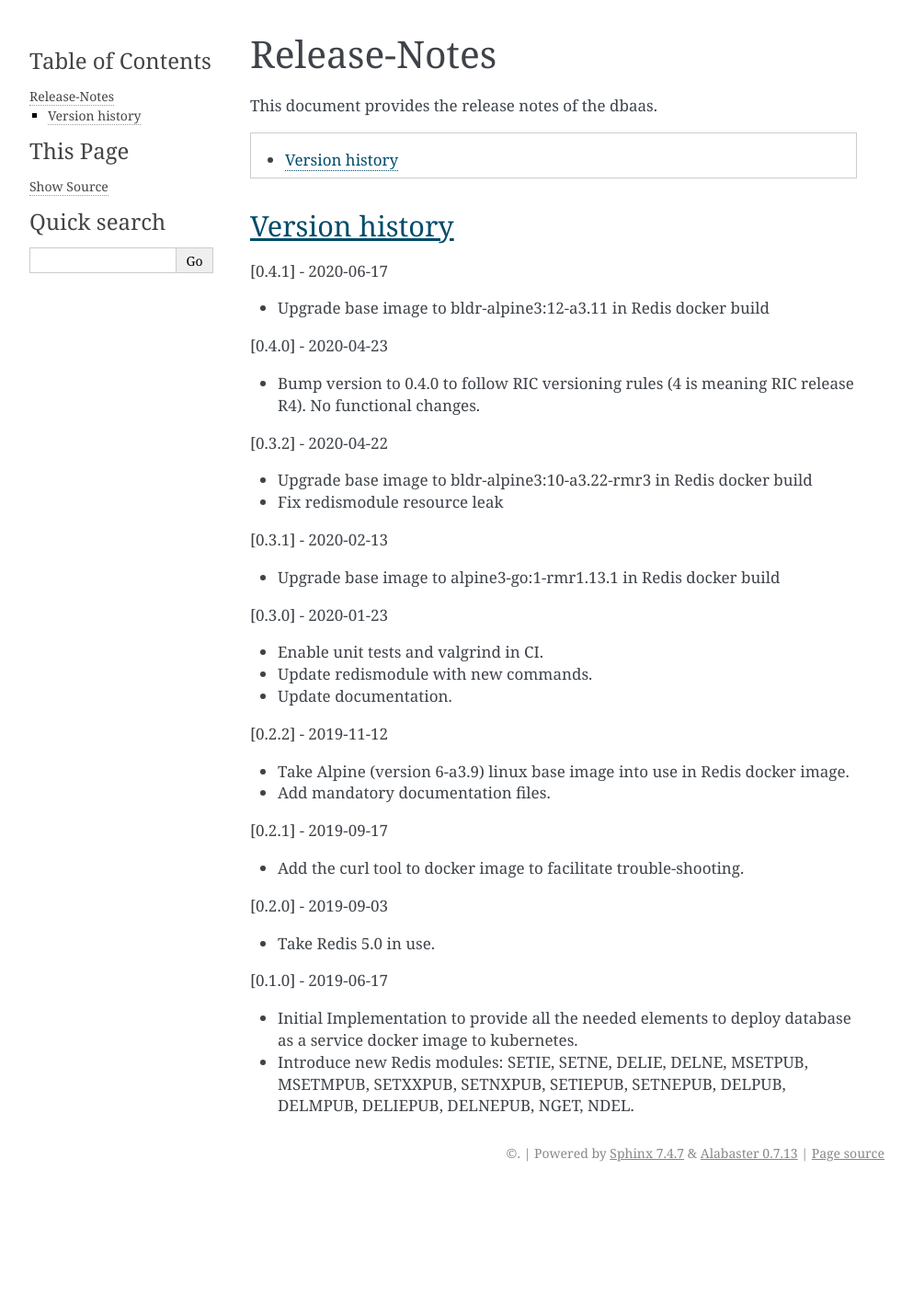
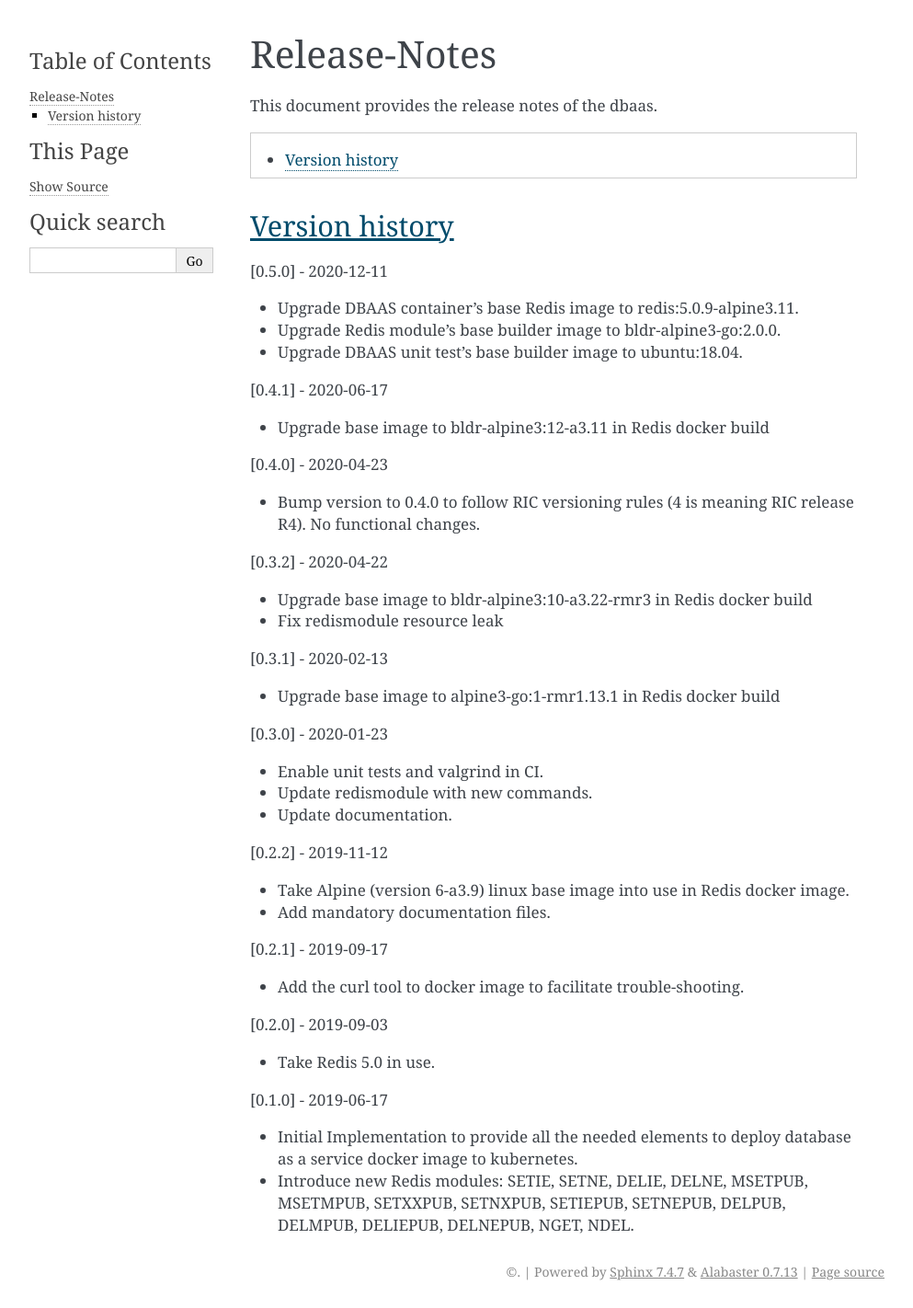
Before and after one commit to o-ran-sc/ric-plt-dbaas, a Sphinx documentation site: the page built from docs/release-notes.rst, in a window 1280 px wide. Shown: the whole page at 92% size, without its empty margins (148-1141 px from the left). Built offline with Sphinx 7.4.7, drawn with Linux system fonts in a browser that asks for light colours; before the commit the page ends 1293 px from its top, so only the background shows below that.

Commit message:
Update base image to redis:5.0.9-alpine3.11 and builder images
Upgrade DBAAS container's base Redis image to redis:5.0.9-alpine3.11.
Upgrade Redis module's base builder image to bldr-alpine3-go:2.0.0.
Upgrade DBAAS unit test's base builder image to ubuntu:18.04, because 19.10 has
reached end of life.
Update DBAAS container tag to 0.5.0.

Signed-off-by: Timo Tietavainen <timo.tietavainen@nokia.com>
Change-Id: Iafee39c335da2044c4c5cb9cd1db63395310a90d

```diff
--- a/container-tag.yaml
+++ b/container-tag.yaml
@@ -2,4 +2,4 @@
 # This file is expected to be in the docker build directory;
 # can be moved with suitable JJB configuration.
 ---
-tag: '0.4.1'
+tag: '0.5.0'
--- a/docs/release-notes.rst
+++ b/docs/release-notes.rst
@@ -29,6 +29,12 @@ This document provides the release notes of the dbaas.
 
 Version history
 ---------------
+
+[0.5.0] - 2020-12-11
+
+* Upgrade DBAAS container's base Redis image to redis:5.0.9-alpine3.11.
+* Upgrade Redis module's base builder image to bldr-alpine3-go:2.0.0.
+* Upgrade DBAAS unit test's base builder image to ubuntu:18.04.
 
 [0.4.1] - 2020-06-17
 
```
Also changed, not shown: README.md (+11 -7 lines), 8 other files.
